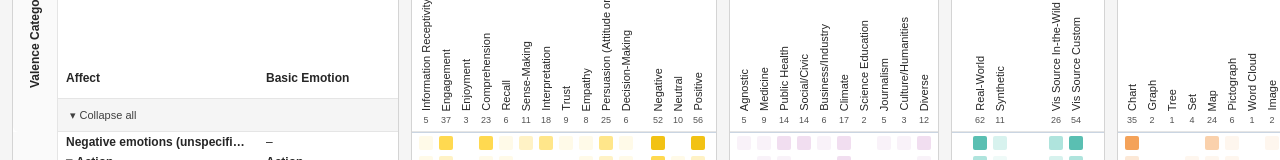
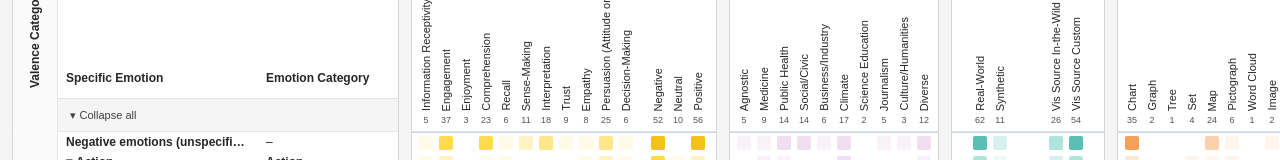
Before and after one commit to AffectiveVisSTAR/AffectiveVisSTAR.github.io, a Next.js app: page /emotions in a window 1280 px wide. Shown: the part 195-355 px from the top of the page. Built offline with nearby package versions, Linux system fonts and the light colour scheme.

Commit message:
changed the name from 'Basic Emotion' and 'Affect' to 'Emotion Category' and 'Specific Emotion'

```diff
--- a/components/emotions/EmotionColumn.tsx
+++ b/components/emotions/EmotionColumn.tsx
@@ -17,8 +17,8 @@ type EmotionColumnProps = {
 
 const CATEGORY_WIDTH = 44;
 const EMOTION_COLUMNS = [
-  { key: "name", label: "Affect", width: 200 },
-  { key: "Basic Emotion", label: "Basic Emotion", width: 140 },
+  { key: "name", label: "Specific Emotion", width: 200 },
+  { key: "Basic Emotion", label: "Emotion Category", width: 140 },
 ] as const;
 export default function EmotionColumn({ groups, collapsedGroups, onToggleGroup, onCollapseAll, onExpandAll, canCollapseAll, canExpandAll, hoveredRowId, onHoverRow }: EmotionColumnProps) {
   return (
```
